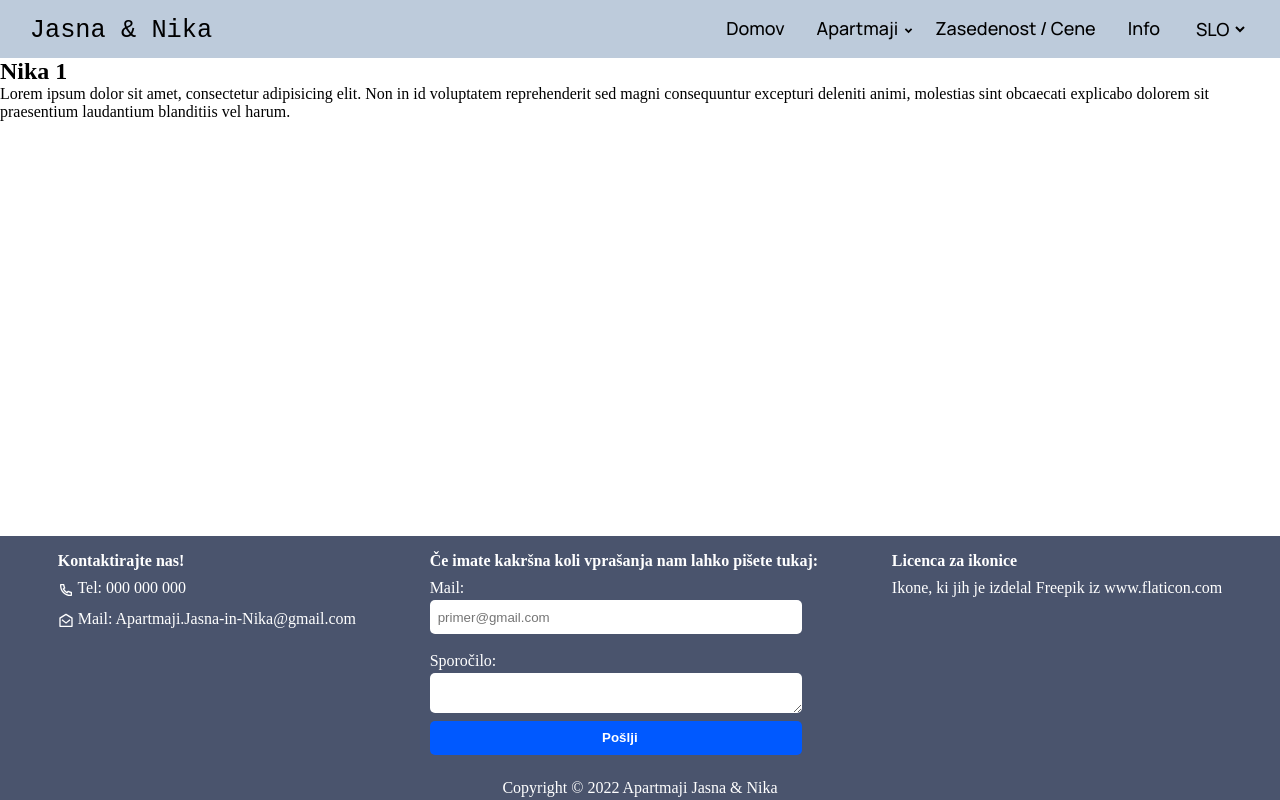
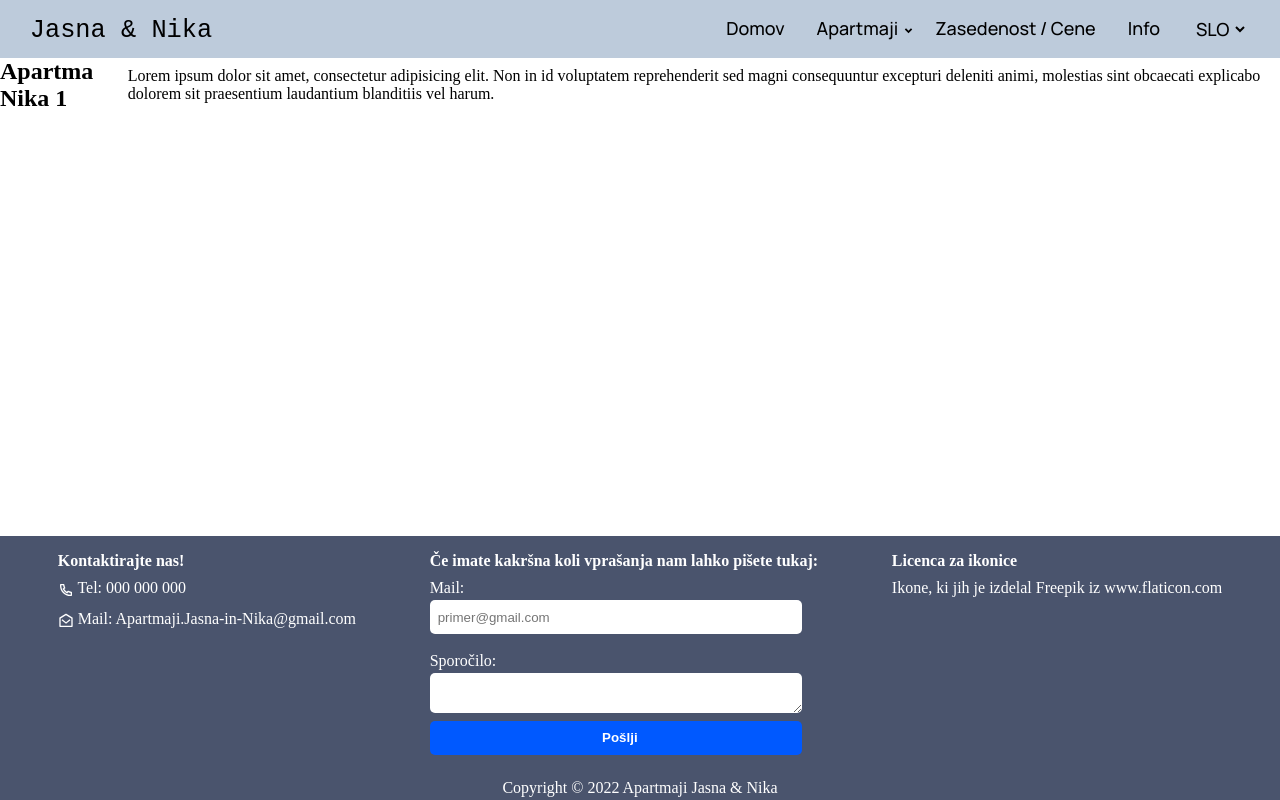
Before and after one commit to DorianKr/Apartmaji-Jasna-Nika, a React (Create React App) app: page /Apartmaji-Jasna-Nika/Nika_1 in a window 1280 px wide. Built offline with nearby package versions, Linux system fonts and the light colour scheme.

Commit message:
Update Apartma.jsx
Naslov, carousel placeholder, p

```diff
--- a/src/Pages/apartma/Apartma.jsx
+++ b/src/Pages/apartma/Apartma.jsx
@@ -9,9 +9,11 @@ import './apartma.css';
 const Apartma = ({ id }) => {
     const { t } = useTranslation();
     return (
-        <div >
-            <h2>{t('apartmaji.' + id + '.ime')}</h2>
+        <div className='__apartma'>
+            <h2>{t('naslov_e')} {t('apartmaji.' + id + '.ime')}</h2>
+            <div className='carousel'></div>
             <p>{t('apartmaji.' + id + '.opis')}</p>
+
         </div>
     )
 }
```
